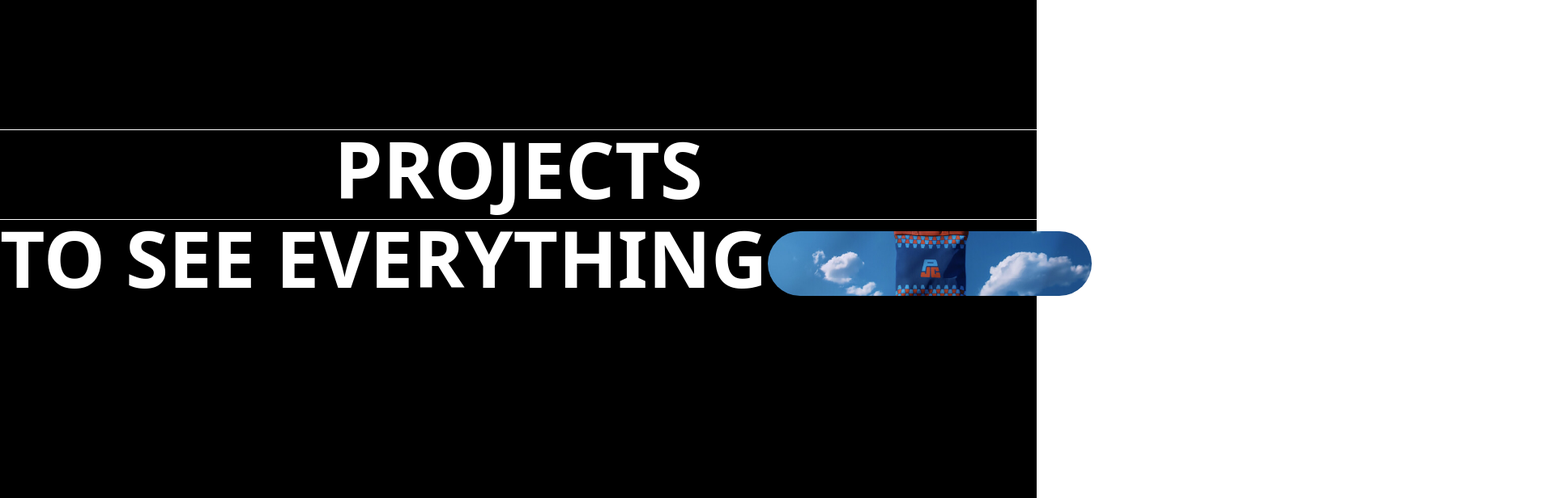
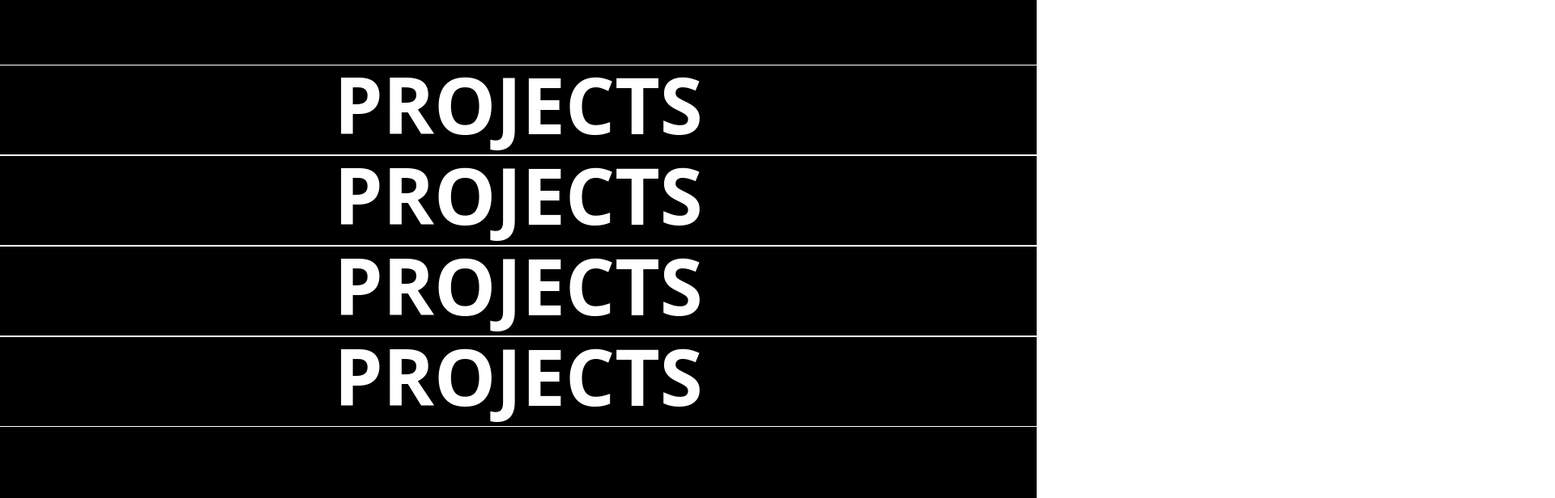
Before and after one commit to SURAJ-PARMAR2005/React_GSAP_PROJECT, a React (Vite) app in the folder GSAP_REACT_PROJECT/: page / in a window 1280 px wide. Shown: the top 616 px of the page at 81% size, 1920 px wide, since content can reach past the window. Built offline with nearby package versions, Linux system fonts and the light colour scheme.

Commit message:
Khuch To Kiya h

```diff
--- a/GSAP_REACT_PROJECT/src/Components/Navigation/FullScreenNav.jsx
+++ b/GSAP_REACT_PROJECT/src/Components/Navigation/FullScreenNav.jsx
@@ -2,18 +2,77 @@
 import assets from "../../assets/asset";
 const FullScreenNav = () => {
   return (
-    <div id="fullScreenNav" className="text-white h-screen py-40 w-full absolute bg-black">
+    <div id="fullScreenNav" className="text-white h-screen py-20 w-full absolute bg-black">
       <div className="" >
-        <div className="link border-y">
+        <div className="relative border-y link">
             <h1 className=" font-semibold text-white text-8xl pb-3.5 text-center  uppercase">PROJECTS</h1>
-        <div className="absolute overflow-auto  flex">
-            <div className="flex items-center">
-                <h2 className=" whitespace-nowrap font-semibold text-white text-8xl pb-3.5 text-center  uppercase">TO SEE EVERYTHING</h2>
-                <img className="h-20 shrink-0 w-100  object-cover rounded-full" src={assets.NavImg2} alt="" />
-                <h2 className=" whitespace-nowrap font-semibold text-white text-8xl pb-3.5 text-center  uppercase">TO SEE EVERYTHING</h2>
-                <img className="h-20 shrink-0 w-100 object-cover rounded-full" src={assets.NavImg3} alt="" />
+        <div className="absolute  text-black bg-[#D3FD50] flex top-0 moveLink">
+            <div className="moveX flex overflow-hidden items-center ">
+                <h2 className=" text-black  whitespace-nowrap font-semibold  text-8xl pb-3.5 text-center  uppercase">TO SEE EVERYTHING</h2>
+                <img className="h-20  w-100  object-cover rounded-full" src={assets.NavImg2} alt="" />
+                <h2 className=" text-black whitespace-nowrap font-semibold text-8xl pb-3.5 px-0.5 text-center  uppercase">TO SEE EVERYTHING</h2>
+                <img className=" h-20  w-100 object-cover rounded-full" src={assets.NavImg3} alt="" />
             </div>
+            <div className="moveX flex overflow-hidden items-center ">
+                <h2 className=" text-black  whitespace-nowrap font-semibold  text-8xl pb-3.5 text-center  uppercase">TO SEE EVERYTHING</h2>
+                <img className="h-20  w-100  object-cover rounded-full" src={assets.NavImg2} alt="" />
+                <h2 className=" text-black whitespace-nowrap font-semibold text-8xl pb-3.5 text-center  uppercase">TO SEE EVERYTHING</h2>
+                <img className=" h-20  w-100 object-cover rounded-full" src={assets.NavImg3} alt="" />
+            </div>
+        </div>
 
+        </div>
+        <div className="relative border-y link">
+            <h1 className=" font-semibold text-white text-8xl pb-3.5 text-center  uppercase">PROJECTS</h1>
+        <div className="absolute  text-black bg-[#D3FD50] flex top-0 moveLink">
+            <div className="moveX flex overflow-hidden items-center ">
+                <h2 className=" text-black  whitespace-nowrap font-semibold  text-8xl pb-3.5 text-center  uppercase">TO SEE EVERYTHING</h2>
+                <img className="h-20  w-100  object-cover rounded-full" src={assets.NavImg2} alt="" />
+                <h2 className=" text-black whitespace-nowrap font-semibold text-8xl pb-3.5 text-center  uppercase">TO SEE EVERYTHING</h2>
+                <img className=" h-20  w-100 object-cover rounded-full" src={assets.NavImg3} alt="" />
+            </div>
+            <div className="moveX flex overflow-hidden items-center ">
+                <h2 className=" text-black  whitespace-nowrap font-semibold  text-8xl pb-3.5 text-center  uppercase">TO SEE EVERYTHING</h2>
+                <img className="h-20  w-100  object-cover rounded-full" src={assets.NavImg2} alt="" />
+                <h2 className=" text-black whitespace-nowrap font-semibold text-8xl pb-3.5 text-center  uppercase">TO SEE EVERYTHING</h2>
+                <img className=" h-20  w-100 object-cover rounded-full" src={assets.NavImg3} alt="" />
+            </div>
+        </div>
+
+        </div>
+         <div className="relative border-y link">
+            <h1 className=" font-semibold text-white text-8xl pb-3.5 text-center  uppercase">PROJECTS</h1>
+        <div className="absolute  text-black bg-[#D3FD50] flex top-0 moveLink">
+            <div className="moveX flex overflow-hidden items-center ">
+                <h2 className=" text-black  whitespace-nowrap font-semibold  text-8xl pb-3.5 text-center  uppercase">TO SEE EVERYTHING</h2>
+                <img className="h-20  w-100  object-cover rounded-full" src={assets.NavImg2} alt="" />
+                <h2 className=" text-black whitespace-nowrap font-semibold text-8xl pb-3.5 text-center mx-0.5 uppercase">TO SEE EVERYTHING</h2>
+                <img className=" h-20  w-100 object-cover rounded-full" src={assets.NavImg3} alt="" />
+            </div>
+            <div className="moveX flex overflow-hidden items-center ">
+                <h2 className=" text-black  whitespace-nowrap font-semibold  text-8xl pb-3.5 text-center  uppercase">TO SEE EVERYTHING</h2>
+                <img className="h-20  w-100  object-cover rounded-full" src={assets.NavImg2} alt="" />
+                <h2 className=" text-black whitespace-nowrap font-semibold text-8xl pb-3.5 text-center  uppercase">TO SEE EVERYTHING</h2>
+                <img className=" h-20  w-100 object-cover rounded-full" src={assets.NavImg3} alt="" />
+            </div>
+        </div>
+
+        </div>
+         <div className="relative border-y link">
+            <h1 className=" font-semibold text-white text-8xl pb-3.5 text-center  uppercase">PROJECTS</h1>
+        <div className="absolute  text-black bg-[#D3FD50] flex top-0 moveLink">
+            <div className="moveX flex overflow-hidden items-center ">
+                <h2 className=" text-black  whitespace-nowrap font-semibold  text-8xl pb-3.5 text-center  uppercase">TO SEE EVERYTHING</h2>
+                <img className="h-20  w-100  object-cover rounded-full" src={assets.NavImg2} alt="" />
+                <h2 className=" text-black whitespace-nowrap font-semibold text-8xl pb-3.5 text-center  uppercase">TO SEE EVERYTHING</h2>
+                <img className=" h-20  w-100 object-cover rounded-full" src={assets.NavImg3} alt="" />
+            </div>
+            <div className="moveX flex overflow-hidden items-center ">
+                <h2 className=" text-black  whitespace-nowrap font-semibold  text-8xl pb-3.5 text-center  uppercase">TO SEE EVERYTHING</h2>
+                <img className="h-20  w-100  object-cover rounded-full" src={assets.NavImg2} alt="" />
+                <h2 className=" text-black whitespace-nowrap font-semibold text-8xl pb-3.5 text-center  uppercase">TO SEE EVERYTHING</h2>
+                <img className=" h-20  w-100 object-cover rounded-full" src={assets.NavImg3} alt="" />
+            </div>
         </div>
 
         </div>
--- a/GSAP_REACT_PROJECT/src/index.css
+++ b/GSAP_REACT_PROJECT/src/index.css
@@ -16,3 +16,30 @@
 body{
   overflow-x:hidden;
 }
+
+.moveX{
+  animation-name: moveAnimation;
+  animation-duration:6s;
+  animation-iteration-count:infinite;
+  animation-timing-function:linear;
+
+}
+
+.moveLink{
+  opacity:0;
+  transition: all ease 0.2s;
+
+}
+
+.link:hover .moveLink{
+  opacity:1;
+}
+
+@keyframes moveAnimation{
+  from{
+    trsform: translateX(0);
+  }
+  to{
+    transform: translateX(-100%);
+  }
+}
```
